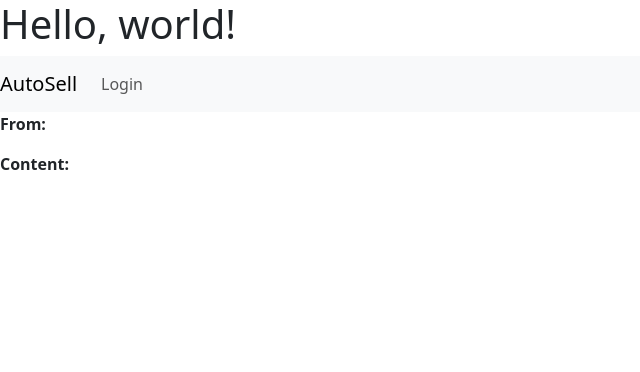
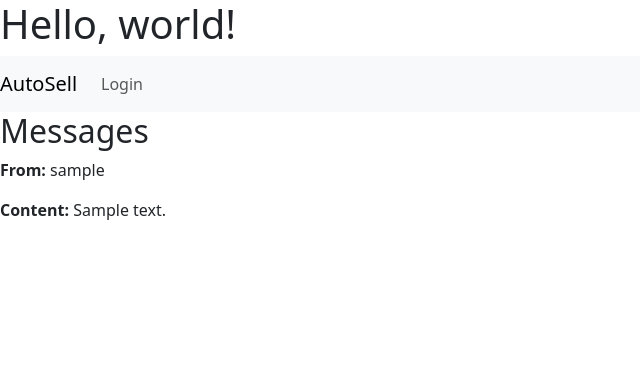
Before and after one commit to ByteRaider/AutotraderSite, a Django app: template listings/templates/listings/view_messages.html in a window 1280 px wide. Shown: the top 372 px of the page, without its empty margins (0-640 px from the left). Run offline with Django 3.2, Linux system fonts and the light colour scheme; the template is opened without the code that fills it: most values are stand-ins (such as "Sample title", 1, 10 or a date in 2020); one stand-in notice (Sample message) is shown.

Commit message:
Send meesage trough saved_listings and reading message OK

```diff
--- a/listings/templates/listings/view_messages.html
+++ b/listings/templates/listings/view_messages.html
@@ -1,9 +1,12 @@
 {% extends "listings/base.html" %}
 {% block content %}
-{% for message in messages %}
+<h2>Messages</h2>
+{% if page_obj.count == 0 %}No messages{% else %}
+{% for message in page_obj %}
     <div>
         <p><strong>From:</strong> {{ message.sender.username }}</p>
         <p><strong>Content:</strong> {{ message.content }}</p>
     </div>
 {% endfor %}
+{% endif %}
 {% endblock %}
```
